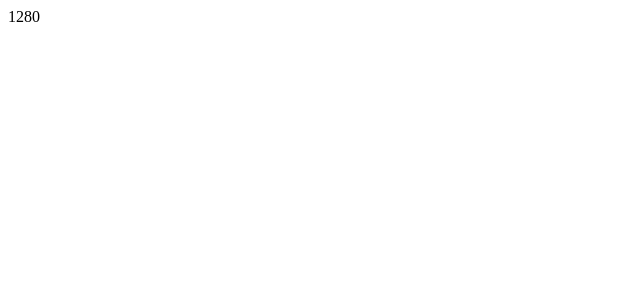
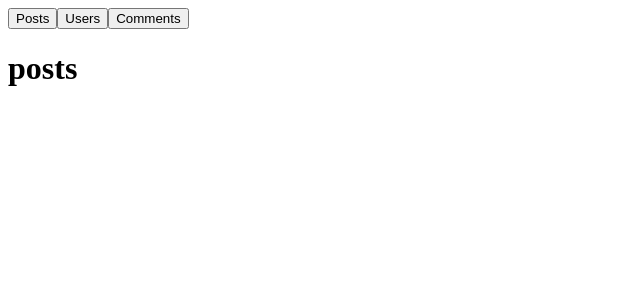
Before and after one commit to desaijay315/react-hooks, a React (Create React App) app: page / in a window 1280 px wide. Shown: the top 300 px of the page, without its empty margins (0-640 px from the left). Built offline with nearby package versions, Linux system fonts and the light colour scheme.

Commit message:
useEffect completed

```diff
--- a/src/Effect.js
+++ b/src/Effect.js
@@ -1,24 +1,33 @@
 import React, { useState, useEffect } from 'react';
 
 function Effect() {
-    const [windowWidth, setwindowWidth] = useState(window.innerWidth)
+    const [resourceType, setresourceType] = useState('posts')
+    // const [items, setItems] = useState([])
 
     useEffect(() => {
-        window.addEventListener('resize', handleResize)
+        // fetch(`https://jsonplaceholder.typicode.com/${resourceType}`)
+        //     .then(response => response.json())
+        //     .then(json => setItems(json))
+
+        console.log('resource changed')
         return () => {
-            console.log('unmount')
-            window.removeEventListener('resize', handleResize)
+            console.log('return from respurce changed')
         }
-    }, [])
 
-    const handleResize = () => {
-        setwindowWidth(window.innerWidth)
-    }
+    }, [resourceType])
 
     return (
-        <div>
-            {windowWidth}
-        </div>
+        <>
+            <div>
+                <button onClick={() => setresourceType('posts')}>Posts</button>
+                <button onClick={() => setresourceType('users')}>Users</button>
+                <button onClick={() => setresourceType('comments')}>Comments</button>
+            </div>
+            <h1>{resourceType}</h1>
+            {/* {items.map(item => {
+                return <pre>{JSON.stringify(item)}</pre>
+            })} */}
+        </>
     );
 }
 
```
Also changed, not shown: 1 other file (tests, documents, lock files or other folders).
